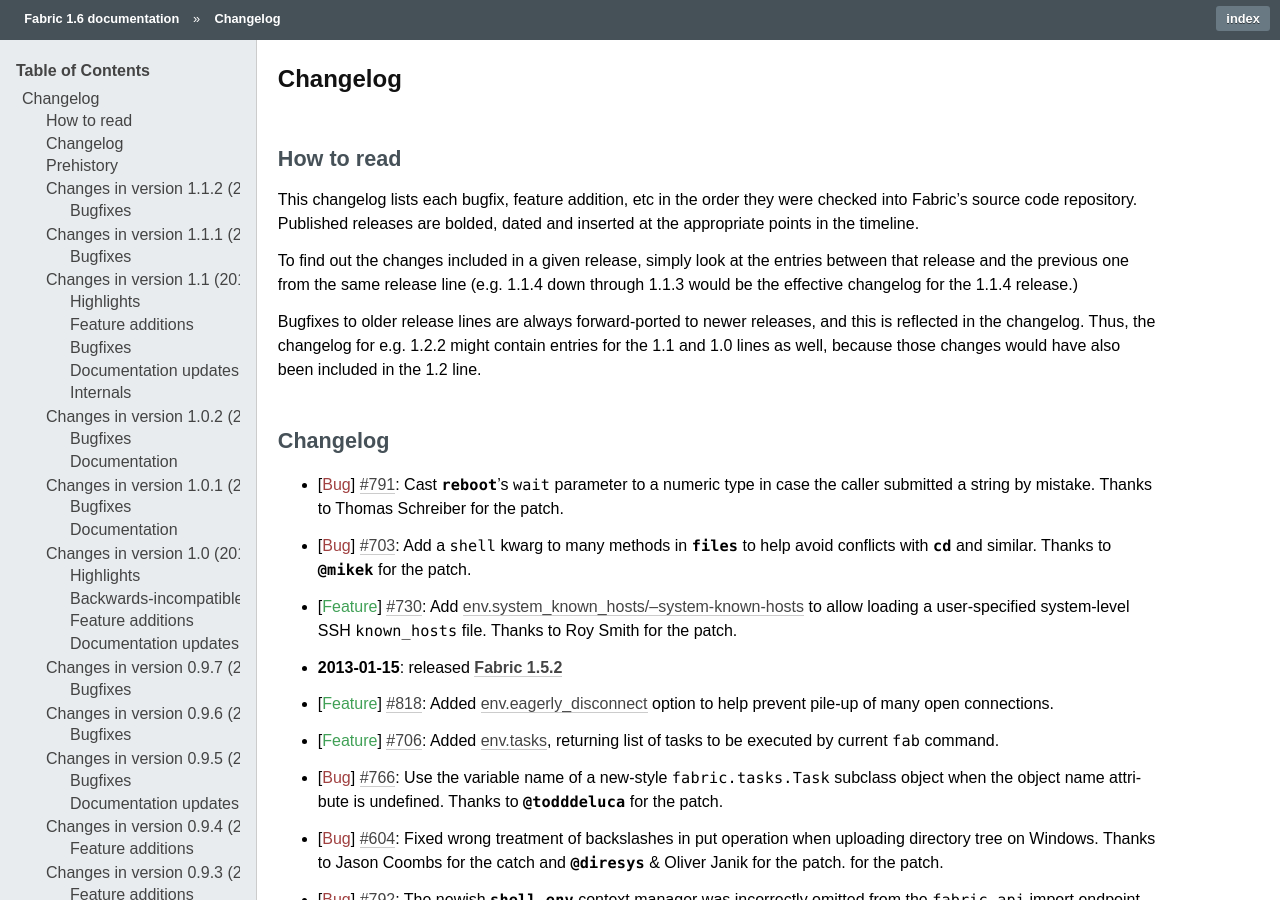
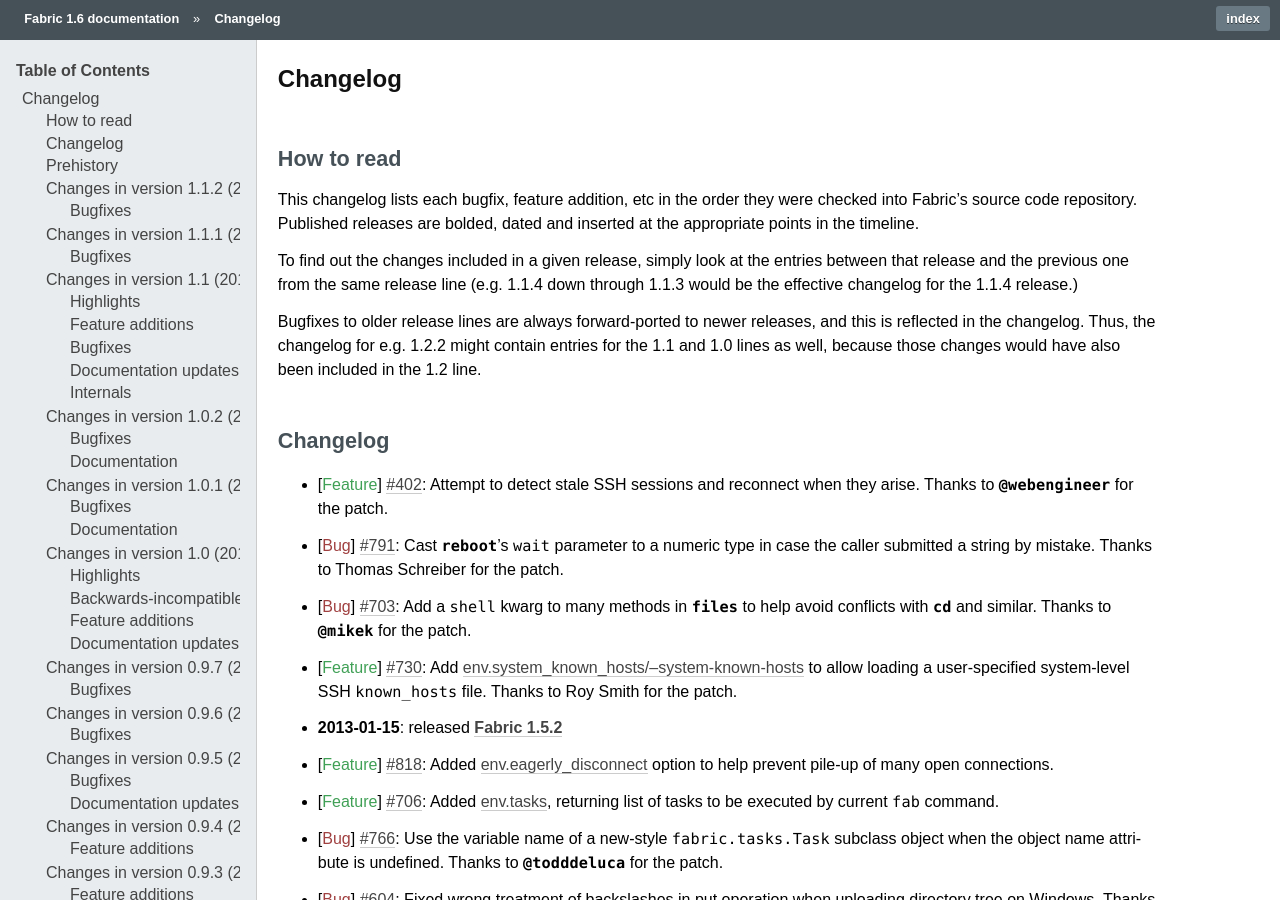
Before and after one commit to fabric/fabric, a Sphinx documentation site: the page built from docs/changelog.rst, in a window 1280 px wide and 900 px high. Built offline with Sphinx 7.4.7, drawn with Linux system fonts in a browser that asks for light colours.

Commit message:
Changelog re #402, fixes #402

```diff
--- a/docs/changelog.rst
+++ b/docs/changelog.rst
@@ -25,6 +25,8 @@
 Changelog
 =========
 
+* :feature:`402` Attempt to detect stale SSH sessions and reconnect when they
+  arise. Thanks to `@webengineer` for the patch.
 * :bug:`791` Cast `~fabric.operations.reboot`'s ``wait`` parameter to a numeric
   type in case the caller submitted a string by mistake. Thanks to Thomas
   Schreiber for the patch.
```
